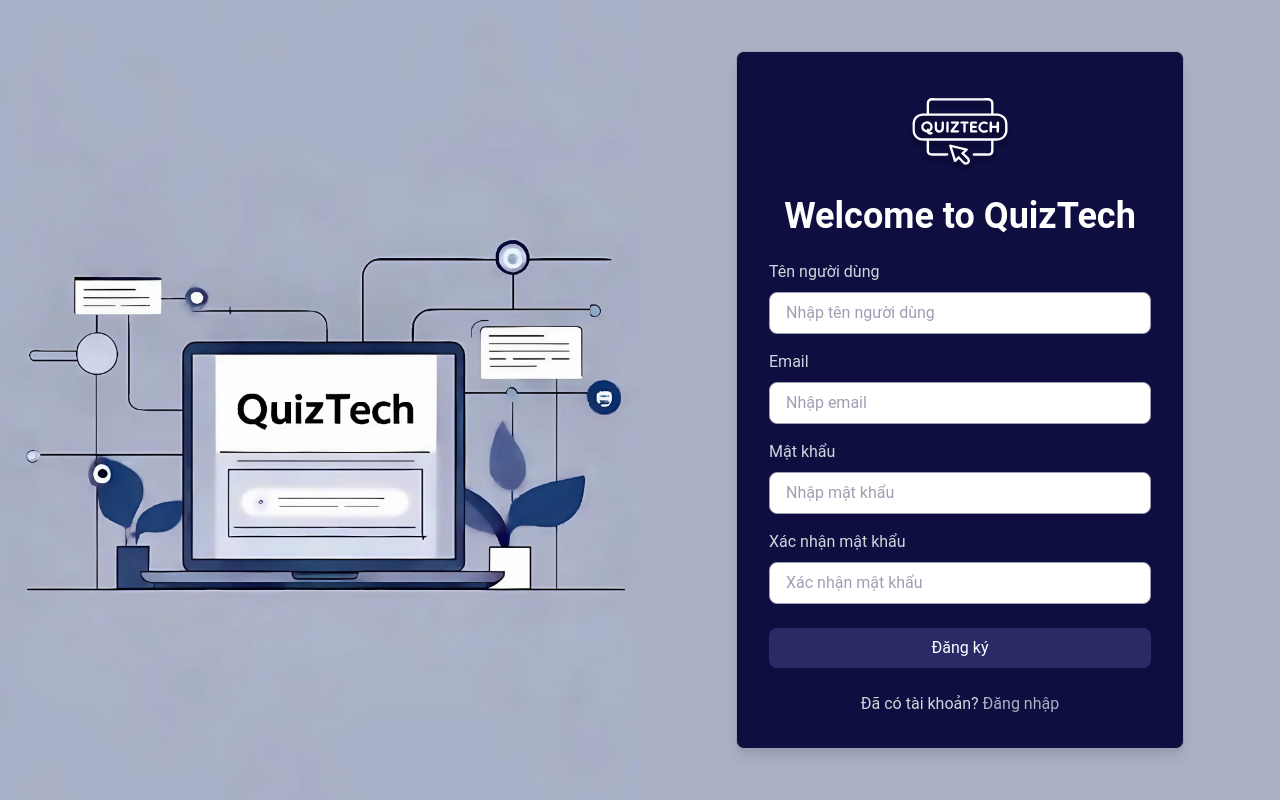
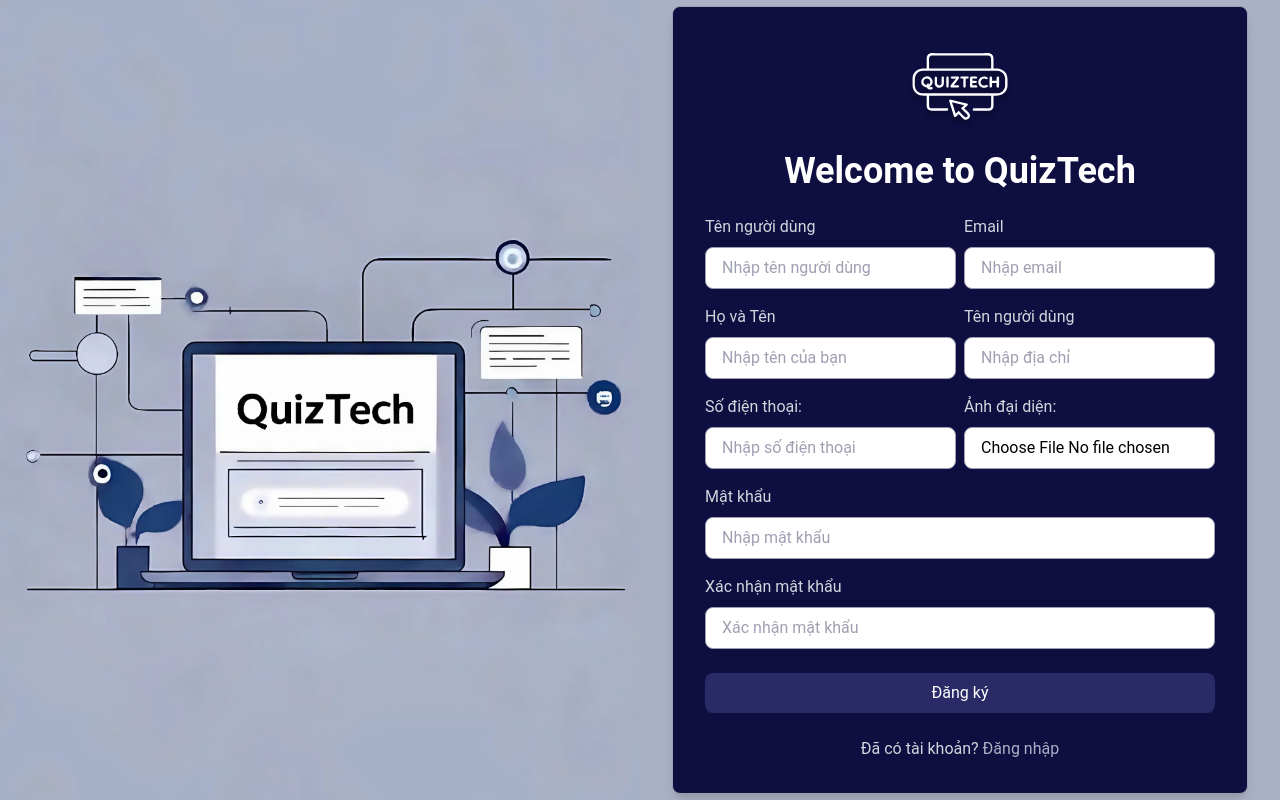
Before and after one commit to trung2004official/FinalProjectFrontEnd, a React (Vite) app: page /register in a window 1280 px wide. Built offline with nearby package versions, Linux system fonts and the light colour scheme.

Commit message:
update-register-page

```diff
--- a/src/components/User/Header.jsx
+++ b/src/components/User/Header.jsx
@@ -37,7 +37,7 @@ const Header = () => {
             confirmButtonText: "Xác nhận",
             denyButtonText: `Hủy`
         }).then((result) => {
-            if(result.isConfirmed) {
+            if (result.isConfirmed) {
                 handleLogout();
             }
         })
--- a/src/pages/Register.jsx
+++ b/src/pages/Register.jsx
@@ -34,7 +34,7 @@ const Register = () => {
             <div className="flex w-full h-screen">
                 <SideImage />
                 <div className="w-full lg:w-1/2 flex items-center justify-center p-8">
-                    <div className="w-full max-w-md bg-CetaceanBlue p-8 rounded-lg shadow-lg border border-Manatee">
+                    <div className="w-full bg-CetaceanBlue p-8 rounded-lg shadow-lg border border-Manatee">
                         <img src={logo} alt="Logo" className="h-24 mx-auto mb-4" />
                         <p className="text-4xl font-bold text-white text-center mb-6">
                             Welcome to QuizTech
@@ -55,18 +55,20 @@ const Register = () => {
                             onSubmit={handleRegister}
                         >
                             <Form>
-                                <div className="mb-4">
+                                <div className="mb-4 grid grid-cols-2 gap-2">
+                                    <div>
                                         <label htmlFor="username" className="block text-Grey-light mb-2">Tên người dùng</label>
                                         <Field
                                             id="username"
                                             type="text"
                                             className="w-full px-4 py-2 border border-Manatee rounded-lg focus:outline-none focus:ring-2 focus:ring-PurpleNavy bg-white text-black placeholder-Manatee"
                                             placeholder="Nhập tên người dùng"
-                                        name = 'username'
+                                            name='username'
                                         />
-                                    <ErrorMessage name='username' className='text-red-500 font-bold' component={'span'}/>
+                                        <ErrorMessage name='username' className='text-red-500 font-bold' component={'span'} />
                                     </div>
-                                <div className="mb-4">
+                                    <div>
+
                                         <label htmlFor="email" className="block text-Grey-light mb-2">Email</label>
                                         <Field
                                             id="email"
@@ -75,7 +77,57 @@ const Register = () => {
                                             className="w-full px-4 py-2 border border-Manatee rounded-lg focus:outline-none focus:ring-2 focus:ring-PurpleNavy bg-white text-black placeholder-Manatee"
                                             placeholder="Nhập email"
                                         />
-                                    <ErrorMessage name='email' className='text-red-500 font-bold' component={'span'}/>
+                                        <ErrorMessage name='email' className='text-red-500 font-bold' component={'span'} />
+                                    </div>
+                                </div>
+                                <div className="mb-4 grid grid-cols-2 gap-2">
+                                    <div>
+                                        <label htmlFor="fullname" className="block text-Grey-light mb-2">Họ và Tên</label>
+                                        <Field
+                                            id="fullname"
+                                            type="text"
+                                            className="w-full px-4 py-2 border border-Manatee rounded-lg focus:outline-none focus:ring-2 focus:ring-PurpleNavy bg-white text-black placeholder-Manatee"
+                                            placeholder="Nhập tên của bạn"
+                                            name='fullname'
+                                        />
+                                        <ErrorMessage name='fullanme' className='text-red-500 font-bold' component={'span'} />
+                                    </div>
+                                    <div>
+                                        <label htmlFor="address" className="block text-Grey-light mb-2">Tên người dùng</label>
+                                        <Field
+                                            id="address"
+                                            type="text"
+                                            className="w-full px-4 py-2 border border-Manatee rounded-lg focus:outline-none focus:ring-2 focus:ring-PurpleNavy bg-white text-black placeholder-Manatee"
+                                            placeholder="Nhập địa chỉ"
+                                            name='address'
+                                        />
+                                        <ErrorMessage name='address' className='text-red-500 font-bold' component={'span'} />
+                                    </div>
+                                </div>
+                                <div className='mb-4 grid grid-cols-2 gap-2'>
+                                    <div>
+
+                                    <label htmlFor="phone" className="block text-Grey-light mb-2">Số điện thoại:</label>
+                                    <Field
+                                            id="phone"
+                                            type="text"
+                                            className="w-full px-4 py-2 border border-Manatee rounded-lg focus:outline-none focus:ring-2 focus:ring-PurpleNavy bg-white text-black placeholder-Manatee"
+                                            placeholder="Nhập số điện thoại"
+                                            name='phone'
+                                        />
+                                        <ErrorMessage name='phone' className='text-red-500 font-bold' component={'span'} />
+                                    </div>
+                                    <div>
+                                        <label htmlFor="avatar" className="block text-Grey-light mb-2">Ảnh đại diện:</label>
+                                    <Field
+                                            id="avatar"
+                                            type="file"
+                                            className="w-full px-4 py-2 border border-Manatee rounded-lg focus:outline-none focus:ring-2 focus:ring-PurpleNavy bg-white text-black placeholder-Manatee"
+                                            placeholder="Chọn file ảnh"
+                                            name='avatar'
+                                        />
+                                        <ErrorMessage name='avatar' className='text-red-500 font-bold' component={'span'} />
+                                    </div>
                                 </div>
                                 <div className="mb-4">
                                     <label htmlFor="password" className="block text-Grey-light mb-2">Mật khẩu</label>
```
Lines whose indentation alone changed are shown as unchanged.
